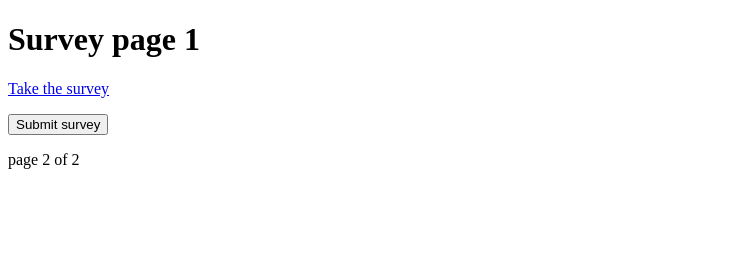
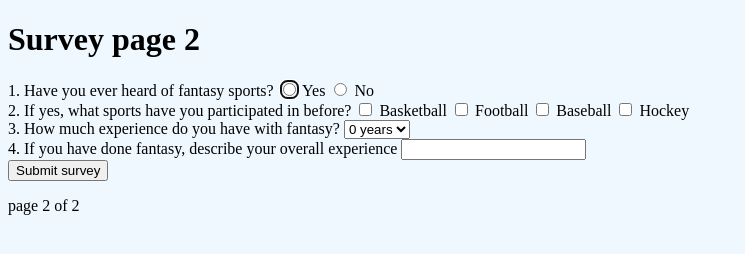
Before and after one commit to nickschweizer/BAIS3300-week7-hw, a plain HTML site: page surveyTwo.html in a window 1280 px wide. Shown: the whole page, without its empty margins (0-745 px from the left). Drawn offline with Linux system fonts and the light colour scheme.

Commit message:
Final Hw 7

```diff
--- a/CSS/stylesheet.css
+++ b/CSS/stylesheet.css
@@ -0,0 +1,2 @@
+body{background-color: aliceblue;
+}
--- a/surveyTwo.html
+++ b/surveyTwo.html
@@ -4,16 +4,60 @@
     <meta charset="UTF-8">
     <meta http-equiv="X-UA-Compatible" content="IE=edge">
     <meta name="viewport" content="width=device-width, initial-scale=1.0">
-    <title>Welcome Page</title>
+    <title>Survey page 2</title>
+    <link rel="stylesheet" href="./css/stylesheet.css">
 </head>
 <body>
-    <h1>Survey page 1</h1>
-    <p><a href="./surveyOne.html">Take the survey</a></p>
-    <p>
-        <button onclick="window.location.href='./surveyTwo.html';">
+    <h1>Survey page 2</h1>
+
+    <form>
+        <div>
+            <label for="yes"> 1. Have you ever heard of fantasy sports?
+                <input type="radio" id="yes" name="yesorno" value="yes" required autofocus> Yes </label>
+            <label for="no">
+                <input type="radio" id="no" name="yesorno" value="no"> No </label>
+        </div>
+
+        <div>
+            <label for="basketball"> 2. If yes, what sports have you participated in before?
+                <input type="checkbox" id="basketball" name="activities" value ="basketball"> Basketball
+            </label>
+            <label for="football">
+                <input type="checkbox" id="football" name="activities" value="football"> Football
+            </label>
+            <label for="baseball">
+                <input type="checkbox" id="baseball" name="activities" value="baseball"> Baseball
+            </label>
+            <label for="hockey">
+                <input type="checkbox" id="hockey" name="activities" value="hockey"> Hockey
+            </label>
+
+        </div>
+
+        <div>
+            <label for="years"> 3. How much experience do you have with fantasy?
+            <select name="time" id="years" required>
+                <option value="0">0 years</option>
+                <option value="1">1 year</option>
+                <option value="2">2 years</option>
+                <option value="3">3 years</option>
+                <option value="4">4 years</option>
+                <option value="5+">5 years</option>
+            </select>
+            </label>
+
+        </div>
+
+
+        <div></div>
+        <label for="description"> 4. If you have done fantasy, describe your overall experience
+            <input id="description" type="text" required>
+        <div></div>
+
+    </form>
+    <button onclick="window.location.href='./thankYou.html';">
         Submit survey
-        </button>
-    </p>
+    </button>
     <p>page 2 of 2</p>
 </body>
 </html>
```
Also changed, not shown: index.html (+1 -6 lines), surveyOne.html (+70 -0 lines), thankYou.html (+1 -1 lines), Bball.jpeg (added).
